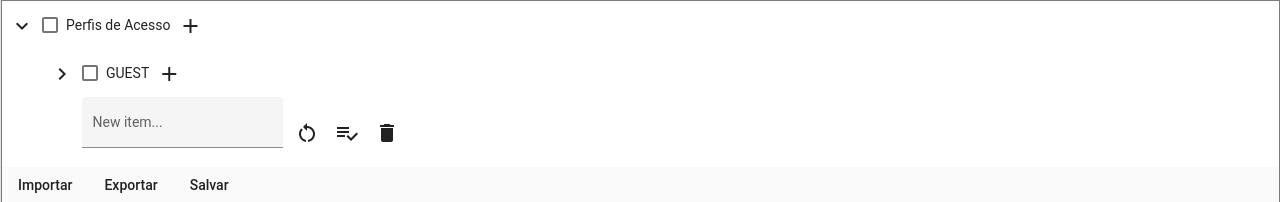
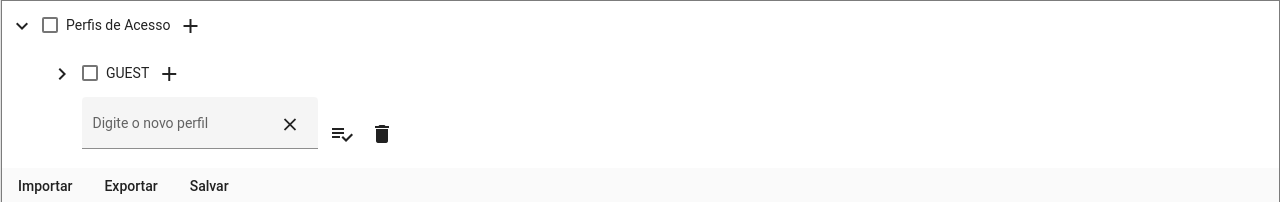
Before and after one commit to cesardraw2/angular-material-acl-app, an Angular app: page / in a window 1280 px wide. Both pictures are taken after a click on the button "add". Shown: the top 202 px of the page. Built offline with nearby package versions, Linux system fonts and the light colour scheme.

Commit message:
2 files modified

```diff
--- a/src/app/components/acl-tree/acl-tree.component.html
+++ b/src/app/components/acl-tree/acl-tree.component.html
@@ -28,12 +28,19 @@
   >
     <button mat-icon-button disabled></button>
     <mat-form-field appearance="fill">
-      <mat-label>New item...</mat-label>
-      <input matInput #itemValue placeholder="Ex. Lettuce" />
+      <mat-label>Digite o novo perfil</mat-label>
+      <input matInput #itemValue placeholder="Ex: ITEM_A" />
+      <button
+        mat-icon-button
+        matSuffix
+        mat-icon-button
+        aria-label="Clear"
+        (click)="itemValue.value = ''"
+      >
+        <mat-icon>clear</mat-icon>
+      </button>
     </mat-form-field>
-    <button mat-icon-button (click)="itemValue.value = ''">
-      <mat-icon>restart_alt</mat-icon>
-    </button>
+
     <button mat-icon-button (click)="saveNode(node, itemValue.value)">
       <mat-icon>playlist_add_check</mat-icon>
     </button>
--- a/src/app/components/autocomplete/autocomplete.component.html
+++ b/src/app/components/autocomplete/autocomplete.component.html
@@ -2,6 +2,7 @@
   <form [formGroup]="stateForm">
     <mat-form-field>
       <input
+        #functionality
         type="text"
         matInput
         placeholder="Funcionalidades"
@@ -19,6 +20,16 @@
           </mat-option>
         </mat-optgroup>
       </mat-autocomplete>
+      <button
+        mat-icon-button
+        matSuffix
+        mat-icon-button
+        aria-label="Clear"
+        (click)="functionality.value = ''"
+        cdkFocusInitial
+      >
+        <mat-icon>clear</mat-icon>
+      </button>
     </mat-form-field>
     <button mat-icon-button>
       <mat-icon>library_add</mat-icon>
```
